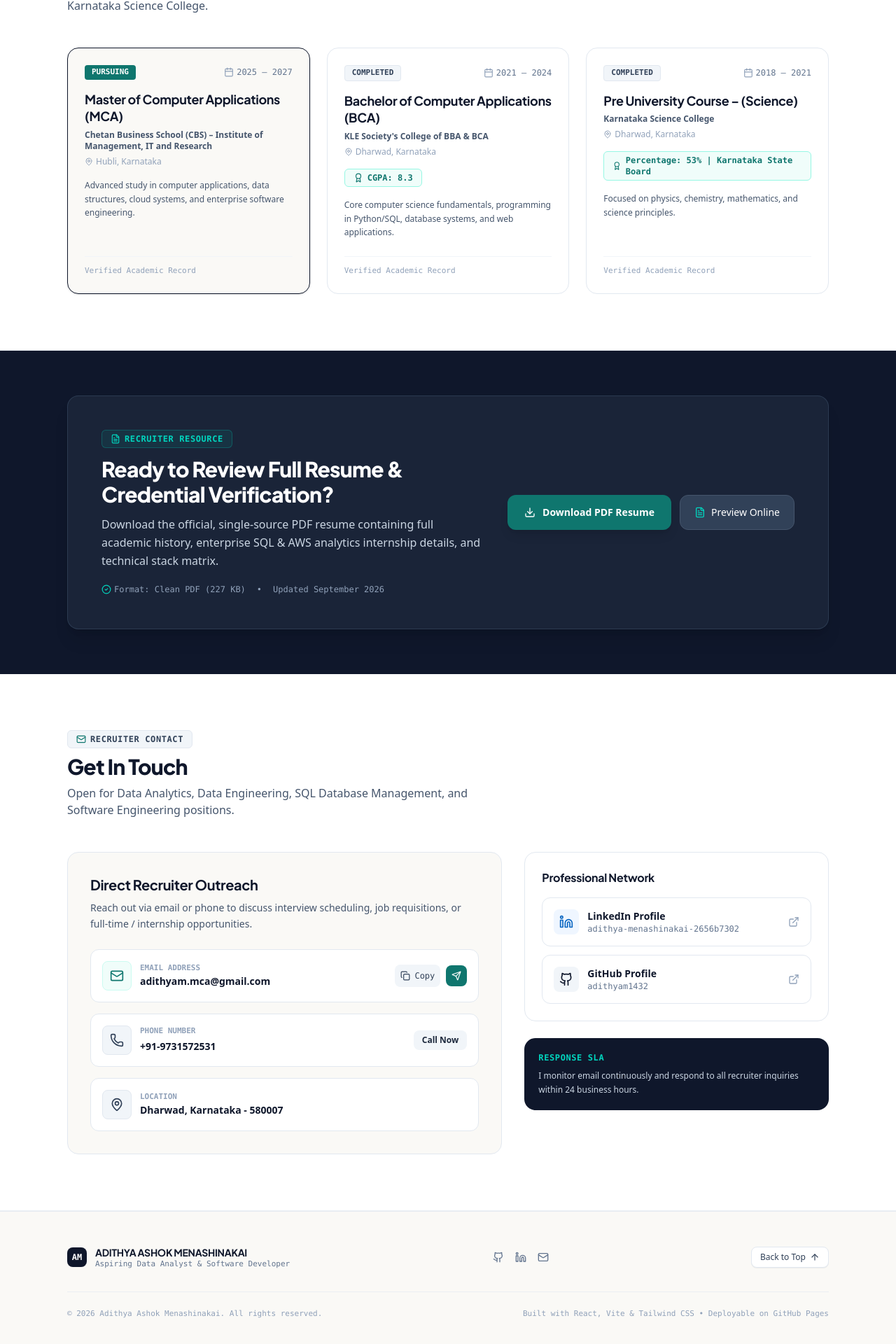
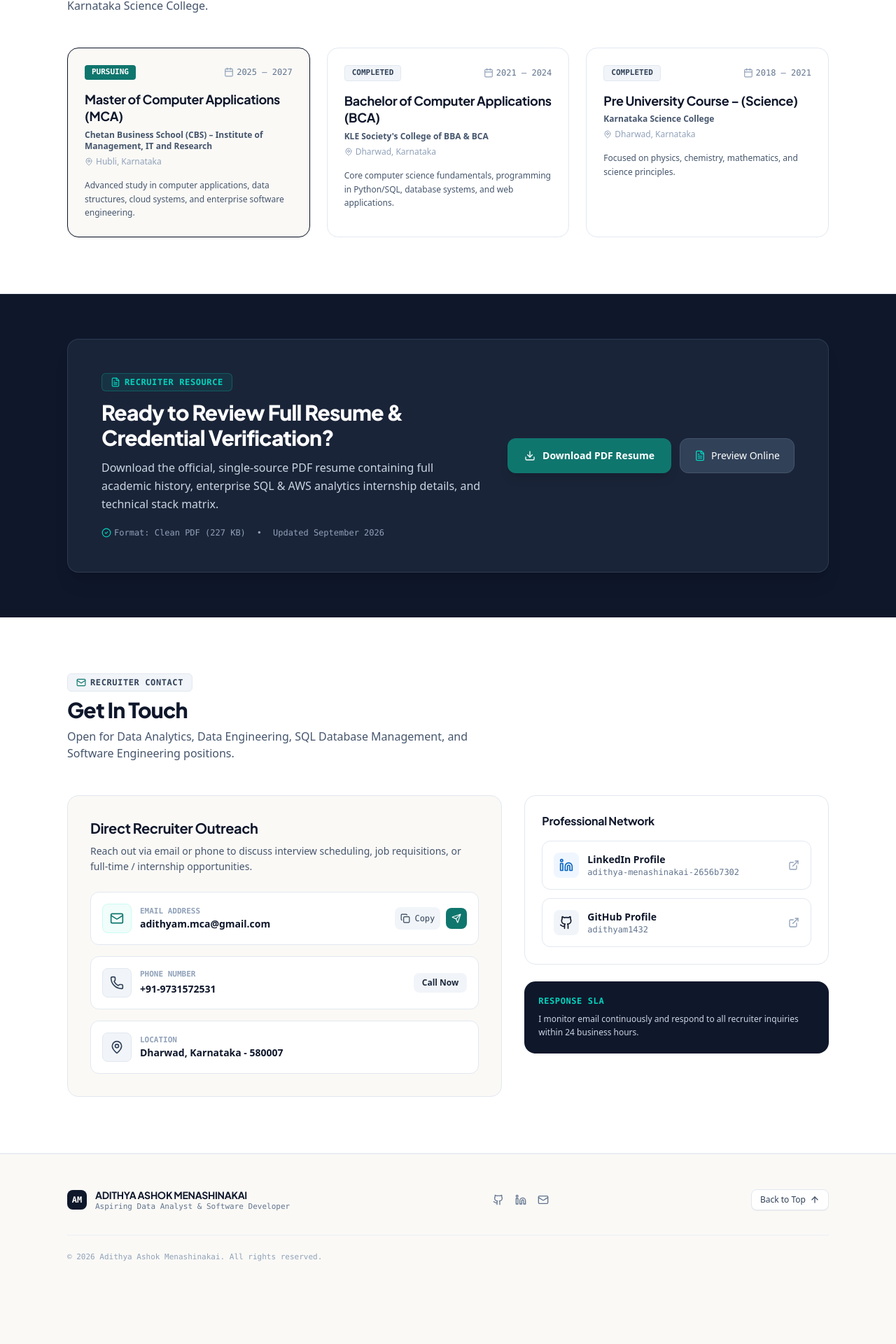
Before and after one commit to adithyam1432/Portfolio, a React (Vite) app: page / in a window 1280 px wide. Shown: the part 5059-6979 px from the top of the page at 70% size. After the commit the page ends 6910 px from the top, so only its background shows below. Built offline with nearby package versions, Linux system fonts and the light colour scheme.

Commit message:
Update gitignore and clean responsive components

```diff
--- a/src/components/Education.jsx
+++ b/src/components/Education.jsx
@@ -67,22 +67,18 @@ export const Education = () => {
                   </div>
                 </div>
 
-                {/* Performance Metric Pill (CGPA / Percentage) */}
+                {/* Performance Metric Pill (CGPA / Percentage)
                 {item.score && (
                   <div className="inline-flex items-center gap-1.5 px-3 py-1 rounded-md bg-teal-50 border border-teal-200 text-[#0F766E] text-xs font-mono font-bold">
                     <Award className="w-3.5 h-3.5" />
                     <span>{item.score}</span>
                   </div>
-                )}
+                )} */}
 
                 <p className="text-xs text-slate-600 leading-relaxed">
                   {item.detail}
                 </p>
 
-              </div>
-
-              <div className="pt-3 border-t border-slate-100 text-[11px] text-slate-400 font-mono">
-                Verified Academic Record
               </div>
 
             </div>
--- a/src/components/Footer.jsx
+++ b/src/components/Footer.jsx
@@ -74,9 +74,6 @@ export const Footer = () => {
           <div>
             © {new Date().getFullYear()} Adithya Ashok Menashinakai. All rights reserved.
           </div>
-          <div>
-            Built with React, Vite & Tailwind CSS • Deployable on GitHub Pages
-          </div>
         </div>
 
       </div>
```
Also changed, not shown: 1 other file (tests, documents, lock files or other folders).
